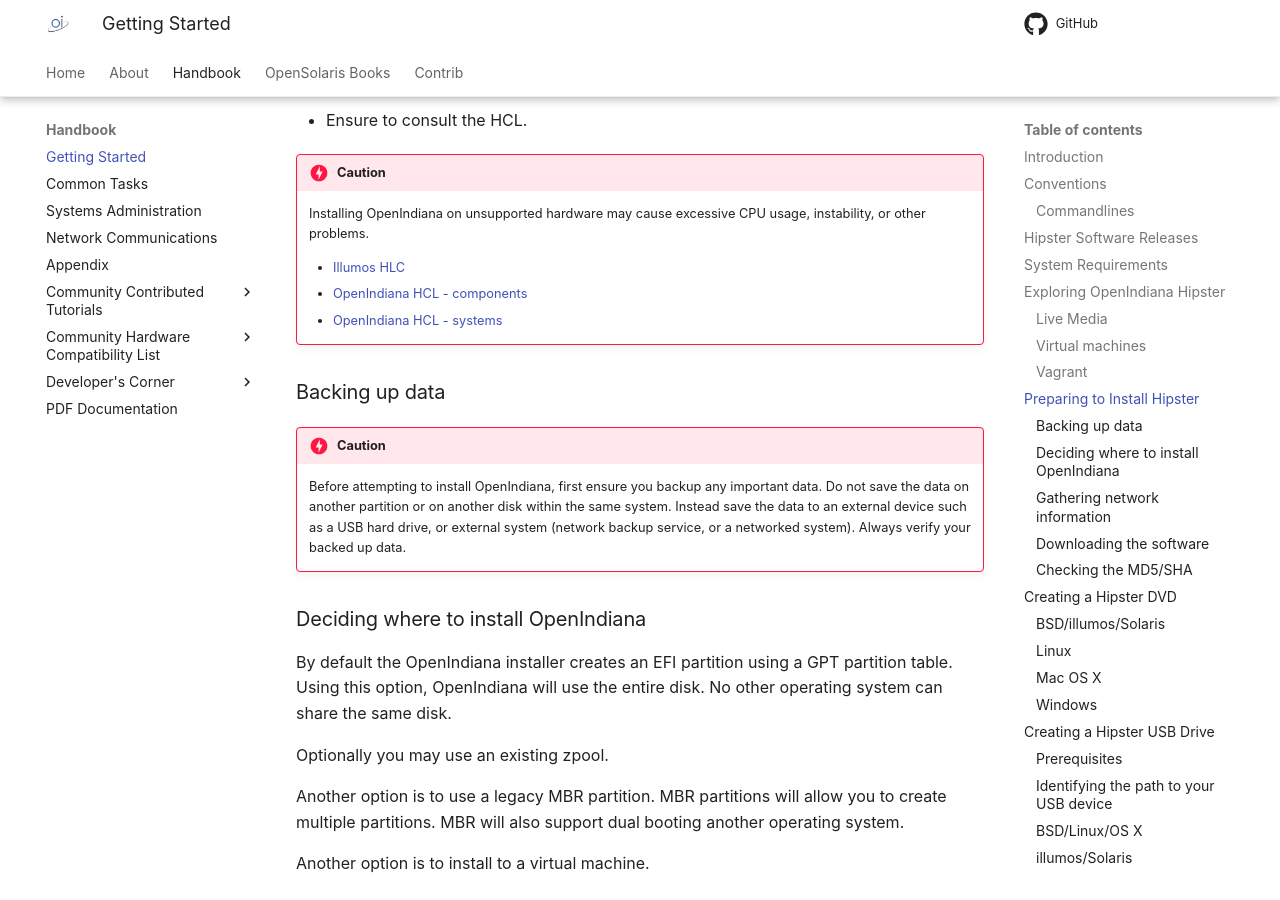
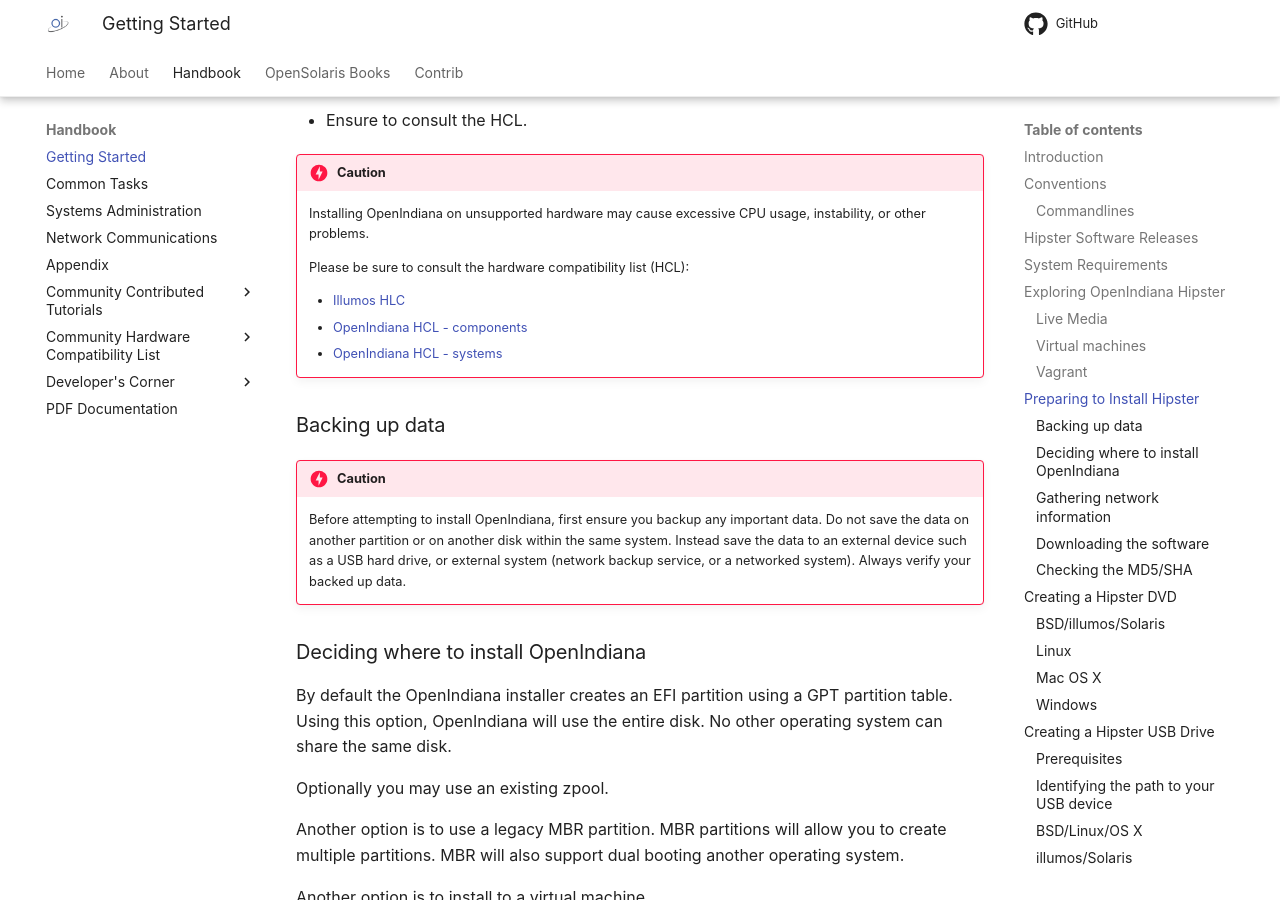
Before and after one commit to OpenIndiana/oi-docs, an MkDocs documentation site: the page built from docs/handbook/getting-started.md, in a window 1280 px wide and 900 px high, scrolled down 4437 px. Built offline with MkDocs 1.6.1 and Material for MkDocs 9.7.7, drawn with Linux system fonts in a browser that asks for light colours; comment, search, counter and statistics services are not loaded.

Commit message:
Fix HCL links

```diff
--- a/docs/handbook/getting-started.md
+++ b/docs/handbook/getting-started.md
@@ -209,9 +209,11 @@
 !!! danger "Caution"
     Installing OpenIndiana on unsupported hardware may cause excessive CPU usage, instability, or other problems.
 
+    Please be sure to consult the hardware compatibility list (HCL):
+
     * [Illumos HLC](https://www.illumos.org/hcl/)
-    * [OpenIndiana HCL - components](https://wiki.openindiana.org/oi/Components)
-    * [OpenIndiana HCL - systems](https://wiki.openindiana.org/oi/Systems)
+    * [OpenIndiana HCL - components](../community-hcl/components.md)
+    * [OpenIndiana HCL - systems](../community-hcl/systems.md)
 </div>
 
 ### Backing up data
```
